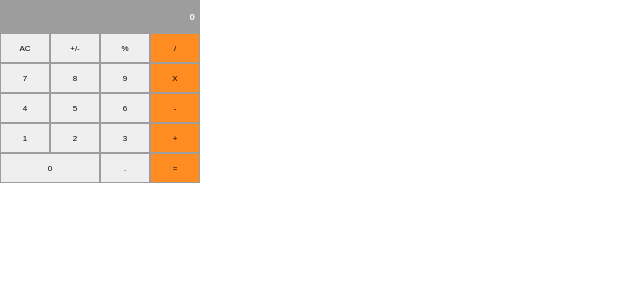
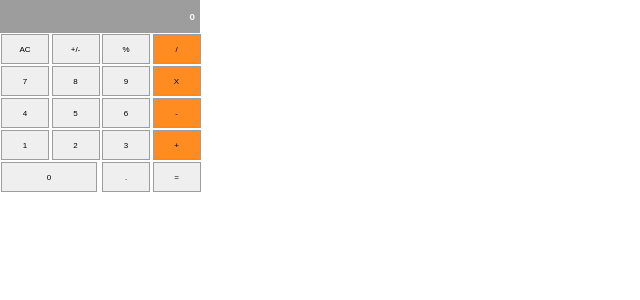
Before and after one commit to Zven94/math-magicians, a React (Create React App) app: page / in a window 1280 px wide. Shown: the top 300 px of the page, without its empty margins (0-640 px from the left). Built offline with nearby package versions, Linux system fonts and the light colour scheme.

Commit message:
Refactored code to create elements from an Array

```diff
--- a/src/App.css
+++ b/src/App.css
@@ -11,8 +11,17 @@
   font-size: 8px;
 }
 
+.calc-grid {
+  width: 200px;
+  padding: 1px;
+  display: grid;
+  grid-template-columns: repeat(4, 1fr);
+  grid-template-rows: auto repeat(4, 1fr);
+  gap: 2px;
+}
+
 button {
-  width: 50px;
+  width: 48px;
   height: 30px;
   font-size: 8px;
   border-radius: 0;
@@ -27,7 +36,9 @@ button {
 }
 
 .calc-button-0 {
-  width: 100px;
+  width: 96px;
+  grid-column: span 2;
+  grid-row: span 1;
 }
 
 .makeMe-orange {
--- a/src/App.js
+++ b/src/App.js
@@ -1,46 +1,18 @@
-// import logo from './logo.svg';
+import React from 'react';
 import './App.css';
+import ShowButtons from './components/Calculator';
 
 function App() {
   return (
-    <div className="Calculator">
-      <main>
-        <div className="calc-divs">
-          <div className="row-total">
-            <h2 className="calc-total">0</h2>
-          </div>
-          <div className="row-one">
-            <button className="calc-button-ac" type="submit">AC</button>
-            <button className="calc-button-+/-" type="submit">+/-</button>
-            <button className="calc-button-%" type="submit">%</button>
-            <button className="calc-button-/ makeMe-orange" type="submit">/</button>
-          </div>
-          <div className="row-two">
-            <button className="calc-button-7" type="submit">7</button>
-            <button className="calc-button-8" type="submit">8</button>
-            <button className="calc-button-9" type="submit">9</button>
-            <button className="calc-button-x makeMe-orange" type="submit">X</button>
-          </div>
-          <div className="row-three">
-            <button className="calc-button-4" type="submit">4</button>
-            <button className="calc-button-5" type="submit">5</button>
-            <button className="calc-button-6" type="submit">6</button>
-            <button className="calc-button-- makeMe-orange" type="submit">-</button>
-          </div>
-          <div className="row-four">
-            <button className="calc-button-1" type="submit">1</button>
-            <button className="calc-button-2" type="submit">2</button>
-            <button className="calc-button-3" type="submit">3</button>
-            <button className="calc-button-+ makeMe-orange" type="submit">+</button>
-          </div>
-          <div className="row-five">
-            <button className="calc-button-0" type="submit">0</button>
-            <button className="calc-button-." type="submit">.</button>
-            <button className="calc-button-= makeMe-orange" type="submit">=</button>
-          </div>
-        </div>
-      </main>
-    </div>
+    <main className="calc-divs">
+      <div className='row-total'>
+        <h2 className="calc-total">0</h2>
+      </div>
+
+      <div className='calc-grid'>
+        <ShowButtons />
+      </div>
+    </main>
   );
 }
 
--- /dev/null
+++ b/src/components/Calculator.js
@@ -0,0 +1,28 @@
+import React from 'react';
+
+const calcButtons = ['AC', '+/-', '%', '/', '7', '8', '9', 'X', '4', '5', '6', '-', '1', '2', '3', '+', '0', '.', '='];
+
+function ShowButtons() {
+
+  function CreateElement(text, index) {
+    let className = '';
+    let divClassName = 'row-one';
+    if ((index + 1) % 4 === 0) {
+      className = ' makeMe-orange'
+    } else if ( {text}.text === '0') {
+      className = ' calc-button-0'
+    }
+
+    return (
+
+      <button key={text} className={className}>{text}</button>
+
+    );
+  }
+
+  return (
+    calcButtons.map(CreateElement)
+  );
+};
+
+export default ShowButtons;
```
